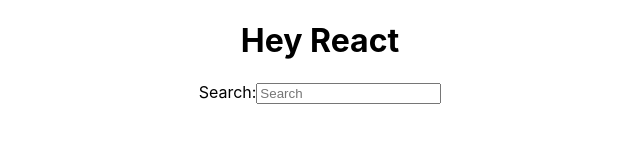
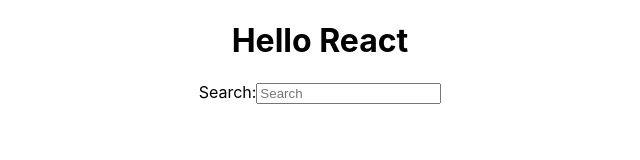
Before and after one commit to dgoceva/UKTC-React-II, a React (Create React App) app in the folder my-app/: page / in a window 1280 px wide. Shown: the top 160 px of the page, without its empty margins (320-960 px from the left). Built offline with nearby package versions, Linux system fonts and the light colour scheme.

Commit message:
function added

```diff
--- a/my-app/src/App.js
+++ b/my-app/src/App.js
@@ -1,16 +1,13 @@
 import './App.css';
 
-const welcome = {
-  greeting: 'Hey',
-  title: 'React'
+function getTitle() {
+  return 'React';
 }
 
 function App() {
   return (
     <div className="App">
-      <h1>
-        {welcome.greeting} {welcome.title}
-      </h1>
+      <h1>Hello {getTitle()}</h1>
 
       <label htmlFor="search">Search:</label>
       <input type="text" id="search" placeholder="Search" />
```
